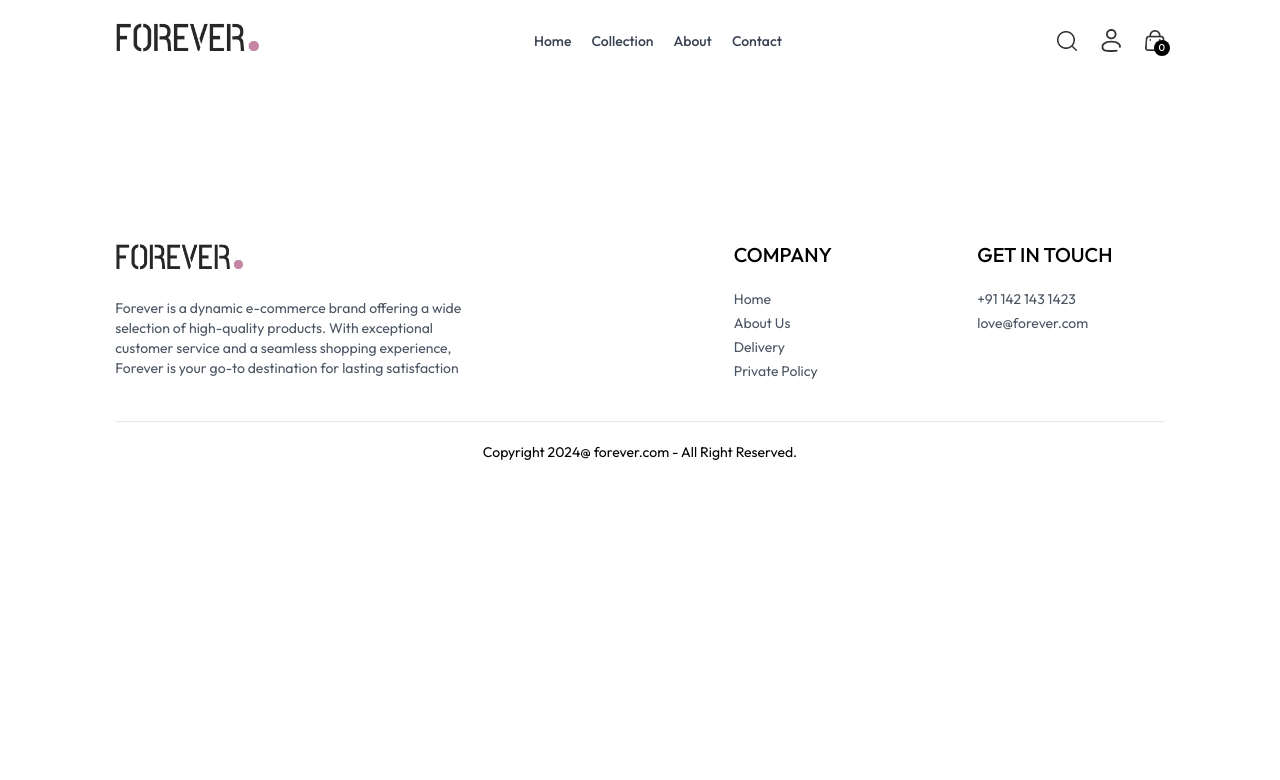
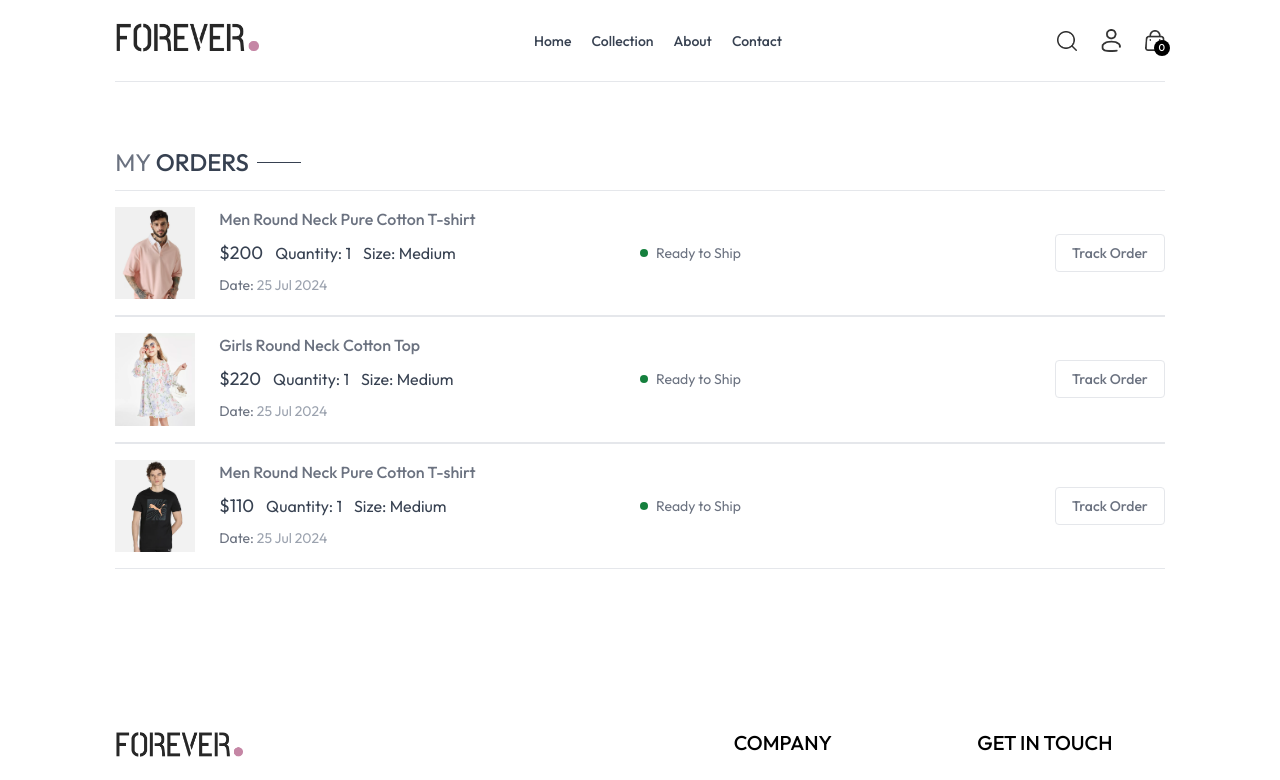
Before and after one commit to Abuzar-Sheikh-20/E-Commerce, a React (Vite) app in the folder Front-end/: page /orders in a window 1280 px wide. Shown: the top 780 px of the page. Built offline with nearby package versions, Linux system fonts and the light colour scheme.

Commit message:
Designed 'My Orders' page structure with placeholder data and 'Track Order' button (functionality pending).

```diff
--- a/Front-end/src/pages/Orders.jsx
+++ b/Front-end/src/pages/Orders.jsx
@@ -1,11 +1,45 @@
-import React from 'react'
+import React, { useContext } from "react";
+import { ShopContext } from "../contexts/ShopContext";
+import Title from "../components/Title";
 
 const Orders = () => {
+  const { currency, products } = useContext(ShopContext);
+
   return (
-    <div>
+    <div className="border-t pt-16">
+      <div className="text-2xl">
+        <Title text1={"MY"} text2={"ORDERS"} />
+      </div>
 
+      <div>
+        {
+          products.slice(1,4).map((item, index) => (
+            <div key={index} className="flex py-4 flex-col md:flex-row border-b border-t text-gray-500 md:items-center md:justify-between gap-4">
+              <div className="flex items-start gap-6 text-sm">
+                <img className="w-16 sm:w-20" src={item.image[0]} alt="" />
+                <div>
+                  <p className="sm:text-base font-medium">{item.name}</p>
+                  <div className="flex gap-3 mt-2 items-center text-base text-gray-700">
+                    <p className="text-lg">{currency}{item.price}</p>
+                    <p >Quantity: 1</p>
+                    <p>Size: Medium</p>
+                  </div>
+                  <p className="mt-2">Date: <span className="text-gray-400">25 Jul 2024</span></p>
+                </div>
+              </div>
+              <div className="md:w-1/2 flex justify-between">
+                <div className="flex items-center gap-2">
+                  <p className="min-w-2 h-2 bg-green-700 rounded-full"></p>
+                  <p className="text-sm text-base">Ready to Ship</p>
+                </div>
+                <button className="border px-4 py-2 text-sm font-medium rounded sm hover:text-white hover:bg-black">Track Order</button>
+              </div>
+            </div>
+          ))
+        }
+      </div>
     </div>
-  )
-}
+  );
+};
 
-export default Orders
+export default Orders;
```
